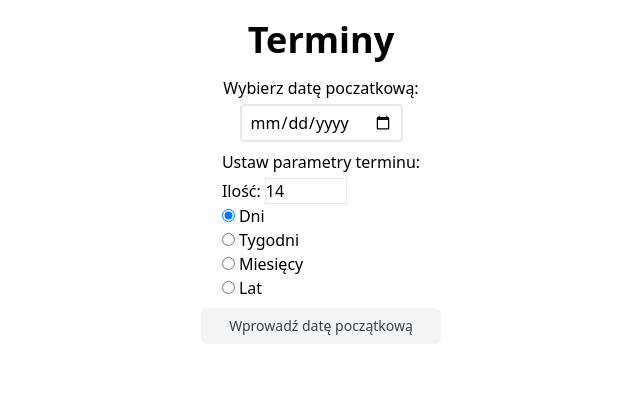
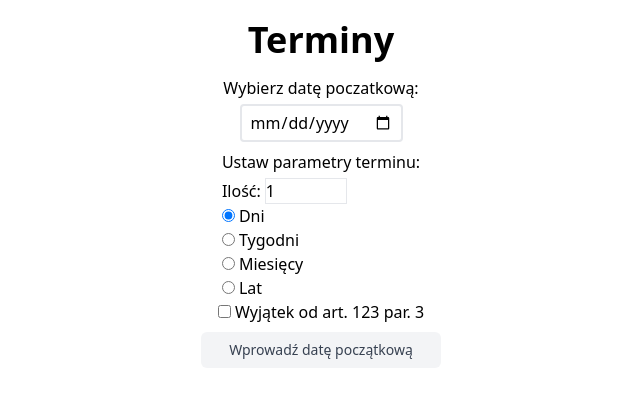
Before and after one commit to 30james00/terminy, a React (Create React App) app: page / in a window 1280 px wide. Shown: the top 398 px of the page, without its empty margins (319-959 px from the left). Built offline with nearby package versions, Linux system fonts and the light colour scheme.

Commit message:
Add IParameter and dontShitft checkbox handling

```diff
--- a/src/App.tsx
+++ b/src/App.tsx
@@ -4,15 +4,27 @@ import Term from './helpers/Term';
 import Output from './components/Output';
 import InvalidDataMessage from './components/InvalidDataMessage';
 import CalculationVisualisation from './components/CalculationVisualisation';
+import IParameters from './helpers/IParameters';
 
 function App() {
   const [start, changeStart] = useState<Term | null>(null);
-  const [type, changeType] = useState('day');
-  const [amount, changeAmount] = useState(14);
+  const [parameters, changeParameters] = useState<IParameters>({
+    amount: 1,
+    type: 'day',
+    dontShift: false,
+  });
 
   const handleDateChange = (event: React.ChangeEvent<HTMLInputElement>) => {
     const val = event.target.valueAsDate;
     if (val) changeStart(new Term(val));
+  };
+
+  const handleTypeChange = (type: string) => {
+    changeParameters({
+      amount: parameters.amount,
+      type: type,
+      dontShift: parameters.dontShift,
+    });
   };
 
   return (
@@ -36,8 +48,14 @@ function App() {
           {'Ilość:'}
           <input
             className='ml-1 border'
-            value={amount}
-            onChange={(event) => changeAmount(parseInt(event.target.value))}
+            value={parameters.amount}
+            onChange={(event) =>
+              changeParameters({
+                amount: parseInt(event.target.value),
+                type: parameters.type,
+                dontShift: parameters.dontShift,
+              })
+            }
             type='number'
             min='1'
             max='99'
@@ -51,8 +69,8 @@ function App() {
             type='radio'
             name='type'
             value='day'
-            checked={type === 'day'}
-            onChange={(event) => changeType(event.target.value)}
+            checked={parameters.type === 'day'}
+            onChange={(event) => handleTypeChange(event.target.value)}
           />
           {'Dni'}
         </label>
@@ -62,8 +80,8 @@ function App() {
             type='radio'
             name='type'
             value='week'
-            checked={type === 'week'}
-            onChange={(event) => changeType(event.target.value)}
+            checked={parameters.type === 'week'}
+            onChange={(event) => handleTypeChange(event.target.value)}
           />
           {'Tygodni'}
         </label>
@@ -73,8 +91,8 @@ function App() {
             type='radio'
             name='type'
             value='month'
-            checked={type === 'month'}
-            onChange={(event) => changeType(event.target.value)}
+            checked={parameters.type === 'month'}
+            onChange={(event) => handleTypeChange(event.target.value)}
           />
           {'Miesięcy'}
         </label>
@@ -84,25 +102,46 @@ function App() {
             type='radio'
             name='type'
             value='year'
-            checked={type === 'year'}
-            onChange={(event) => changeType(event.target.value)}
+            checked={parameters.type === 'year'}
+            onChange={(event) => handleTypeChange(event.target.value)}
           />
           {'Lat'}
         </label>
       </form>
+      <form>
+        <label className='flex-shrink'>
+          <input
+            className='mr-1'
+            type='checkbox'
+            name='dontShift'
+            value='dontShift'
+            checked={parameters.dontShift}
+            onChange={(event) =>
+              changeParameters({
+                amount: parameters.amount,
+                type: parameters.type,
+                dontShift: event.target.checked,
+              })
+            }
+          />
+          {'Wyjątek od art. 123 par. 3'}
+        </label>
+      </form>
       <div>
         {start ? (
-          amount > 0 && amount < 100 && type ? (
-            <Output date={start.calculate(amount, type)} />
+          parameters.amount > 0 && parameters.amount < 100 ? (
+            <Output date={start.calculate(parameters.amount, parameters)} />
           ) : (
-            <InvalidDataMessage message={'Wprowadź odpowiednią długość i typ terminu'} />
+            <InvalidDataMessage
+              message={'Wprowadź odpowiednią długość i typ terminu'}
+            />
           )
         ) : (
           <InvalidDataMessage message={'Wprowadź datę początkową'} />
         )}
       </div>
       <div>
-        {(start && amount > 0 && amount < 100 && type) && (
+        {start && parameters.amount > 0 && parameters.amount < 100 && (
           <div className='flex flex-col place-content-center place-items-center'>
             <p className='mb-1'>{'Sposób obliczenia terminu:'}</p>
             <CalculationVisualisation steps={start.getSteps()} />
--- /dev/null
+++ b/src/helpers/IParameters.ts
@@ -0,0 +1,5 @@
+export default interface IParameters {
+  amount: number;
+  type: string;
+  dontShift: boolean;
+}
--- a/src/helpers/Term.ts
+++ b/src/helpers/Term.ts
@@ -1,4 +1,5 @@
 import { CalculationStep, Step } from './CalculationStep';
+import IParameters from './IParameters';
 
 export default class Term {
   private start: Date;
@@ -13,14 +14,14 @@ export default class Term {
   }
 
   //calculate and return end date
-  calculate(amount: number, type: string): Date {
+  calculate(amount: number, parameters: IParameters): Date {
     console.log('eee');
     let startDate = new Date(this.start);
     let endDate: Date;
     this.calculationSteps = this.calculationSteps.slice(0, 1);
 
     //calculate endDate given term type
-    switch (type) {
+    switch (parameters.type) {
       case 'day':
         this.calculationSteps.push({
           date: new Date(
@@ -61,7 +62,13 @@ export default class Term {
           date: new Date(endDate),
           step: isHoliday,
         });
-        endDate = new Date(endDate.getTime() + 1000 * 60 * 60 * 24);
+
+        //shift back if dontShift is enabled else shift forward
+        if (parameters.dontShift)
+          endDate = new Date(endDate.getTime() - 1000 * 60 * 60 * 24);
+        else endDate = new Date(endDate.getTime() + 1000 * 60 * 60 * 24);
+
+        //check next day
         isHoliday = this.isHoliday(endDate);
       }
 
```
